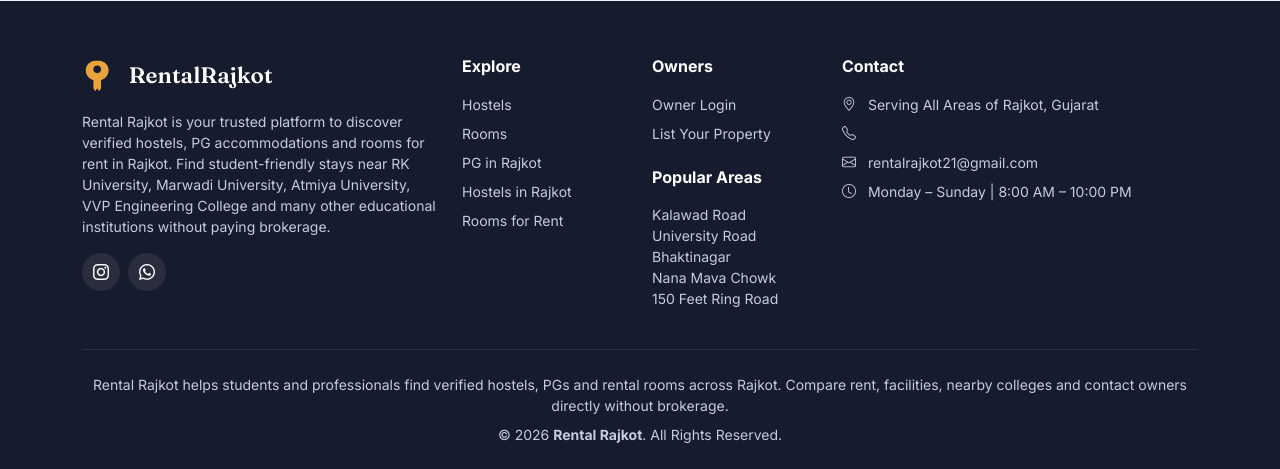
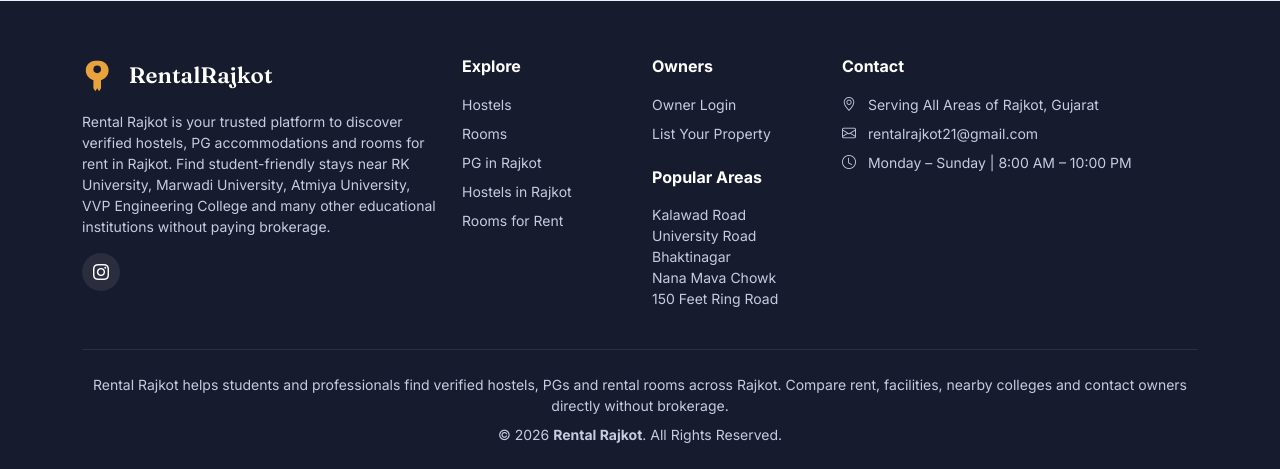
Before and after one commit to Gohel-Hardik-M/Rental-Rajkot-Final, a FastAPI app: page / in a window 1280 px wide. Shown: the part 1942-2411 px from the top of the page. Run offline with FastAPI, Linux system fonts and the light colour scheme.

Commit message:
Footer Contact Updated

```diff
--- a/templates/index.html
+++ b/templates/index.html
@@ -399,8 +399,8 @@
         </p>
 
         <div class="d-flex gap-2 mt-3">
-          <a href="#" class="social-icon"><i class="bi bi-instagram"></i></a>
-          <a href="#" class="social-icon"><i class="bi bi-whatsapp"></i></a>
+          <a href="https://www.instagram.com/rentalrajkot/" class="social-icon"><i class="bi bi-instagram"></i></a>
+          <!-- <a href="#" class="social-icon"><i class="bi bi-whatsapp"></i></a> -->
         </div>
 
       </div>
@@ -471,14 +471,14 @@
             Serving All Areas of Rajkot, Gujarat
 
           </li>
-
+<!--
           <li class="mb-2">
 
             <i class="bi bi-telephone me-2"></i>
 
 
 
-          </li>
+          </li> -->
 
           <li class="mb-2">
 
```
